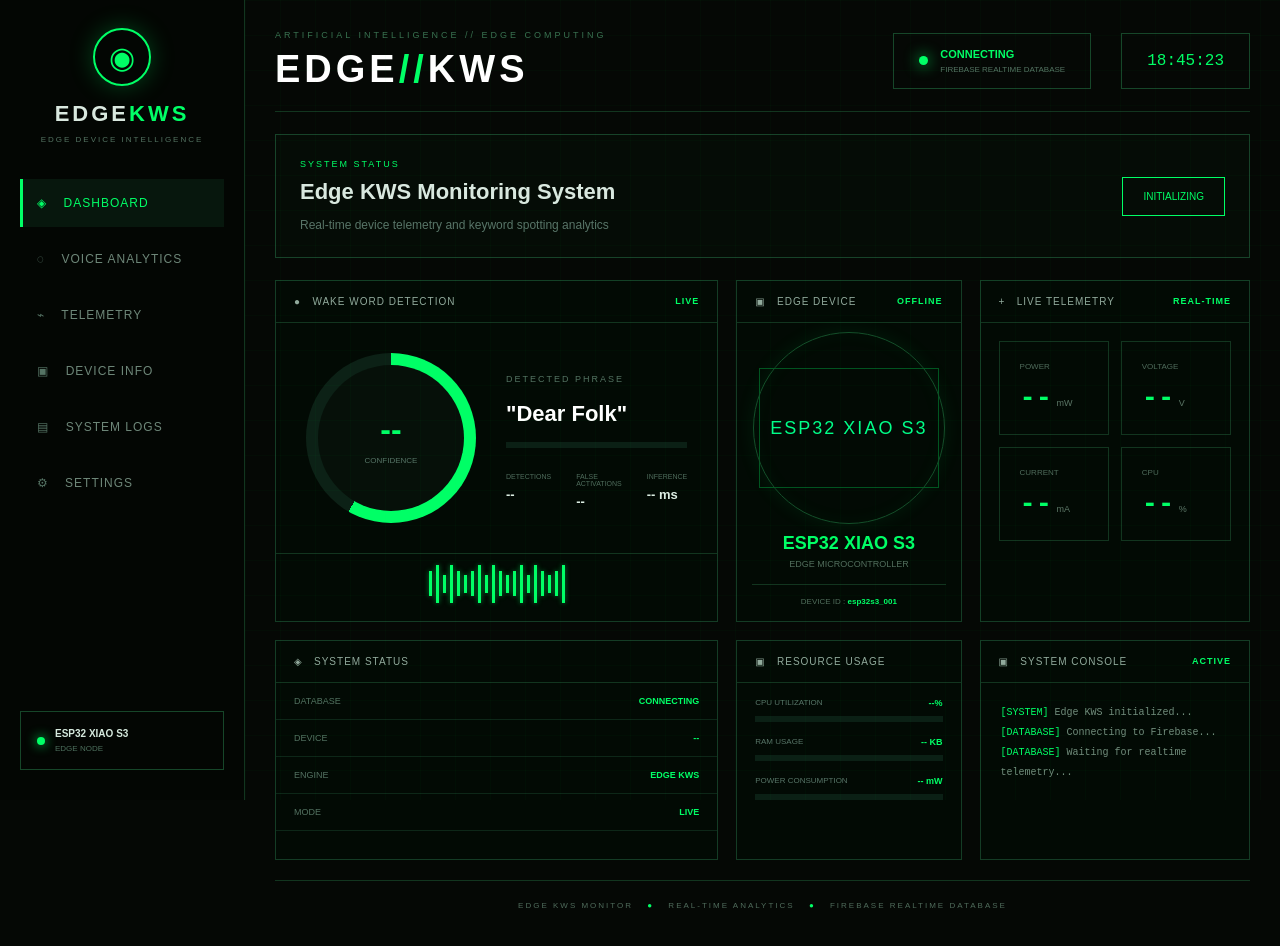
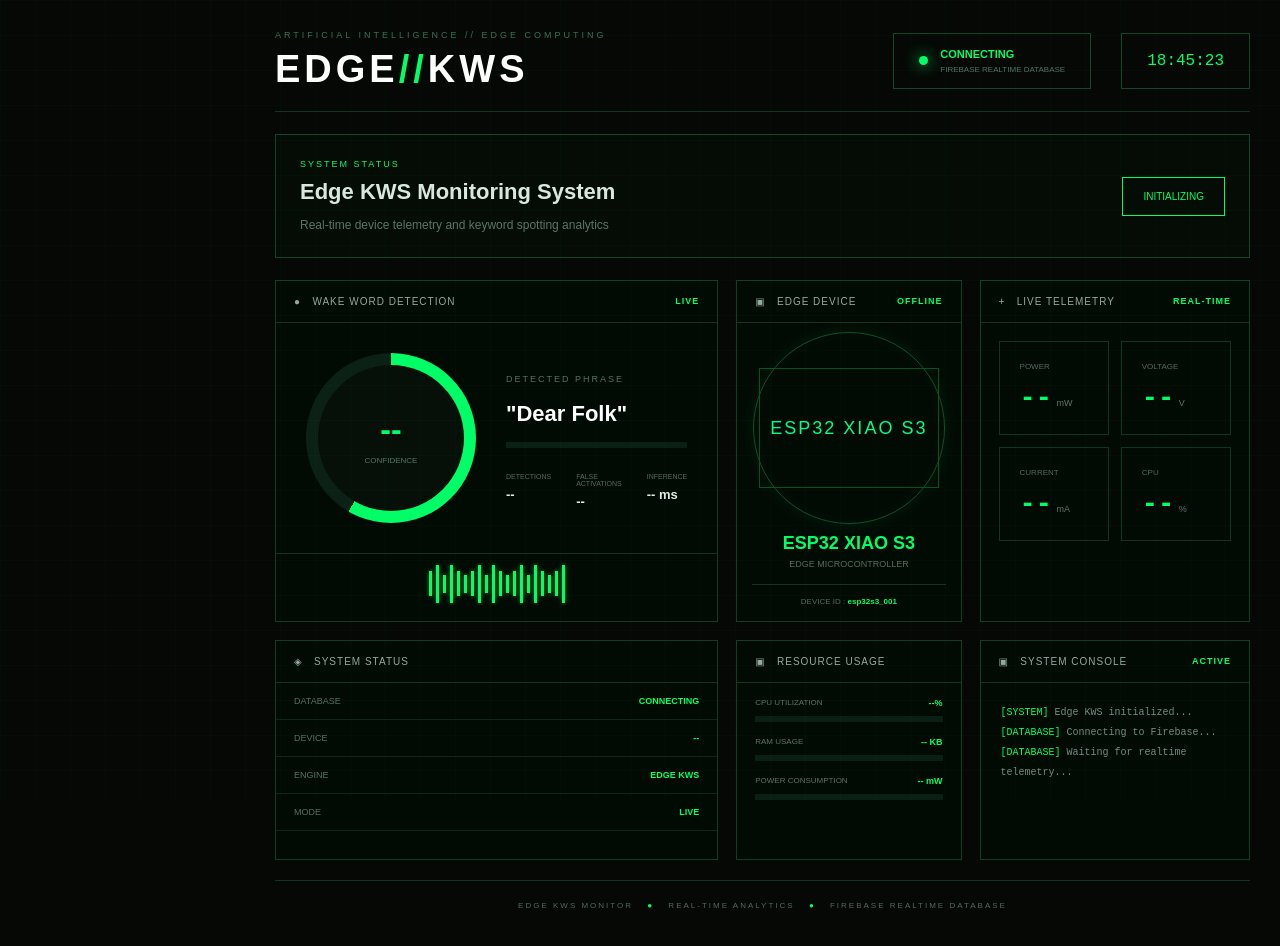
Before and after one commit to sarankumar44/EDGE_MONITOR, a plain HTML site: page index.html in a window 1280 px wide. Drawn offline with Linux system fonts and the light colour scheme; no server answers.

Commit message:
Update index.html

```diff
--- a/index.html
+++ b/index.html
@@ -12,65 +12,6 @@
 <body>
 
 <div class="app">
-
-    <!-- SIDEBAR -->
-    <aside class="sidebar">
-
-        <div class="brand">
-            <div class="brand-logo">◉</div>
-
-            <h1>EDGE<span>KWS</span></h1>
-
-            <p>EDGE DEVICE INTELLIGENCE</p>
-        </div>
-
-        <nav>
-
-            <a class="active">
-                <span>◈</span>
-                DASHBOARD
-            </a>
-
-            <a>
-                <span>◌</span>
-                VOICE ANALYTICS
-            </a>
-
-            <a>
-                <span>⌁</span>
-                TELEMETRY
-            </a>
-
-            <a>
-                <span>▣</span>
-                DEVICE INFO
-            </a>
-
-            <a>
-                <span>▤</span>
-                SYSTEM LOGS
-            </a>
-
-            <a>
-                <span>⚙</span>
-                SETTINGS
-            </a>
-
-        </nav>
-
-        <div class="device-mini">
-
-            <div class="online-dot"></div>
-
-            <div>
-                <strong>ESP32 XIAO S3</strong>
-                <small>EDGE NODE</small>
-            </div>
-
-        </div>
-
-    </aside>
-
 
     <!-- MAIN -->
     <main class="main">
```
